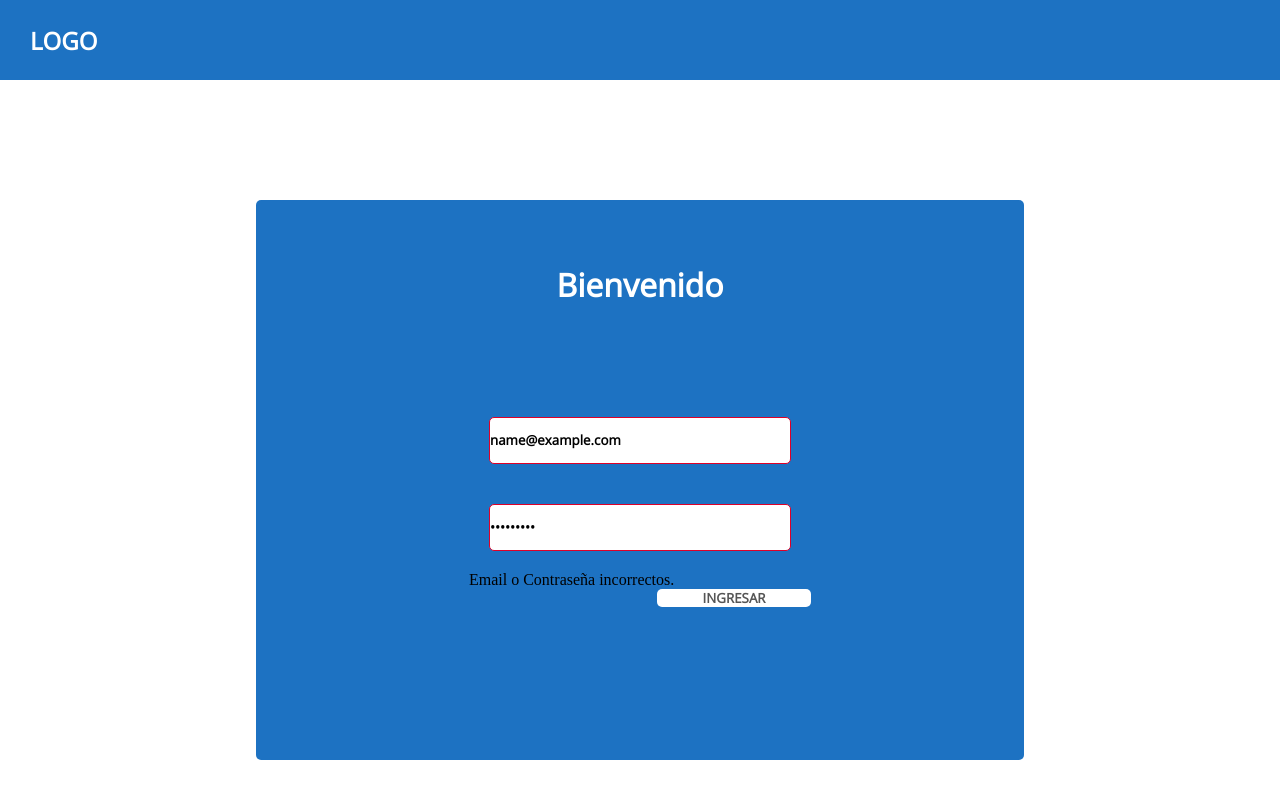
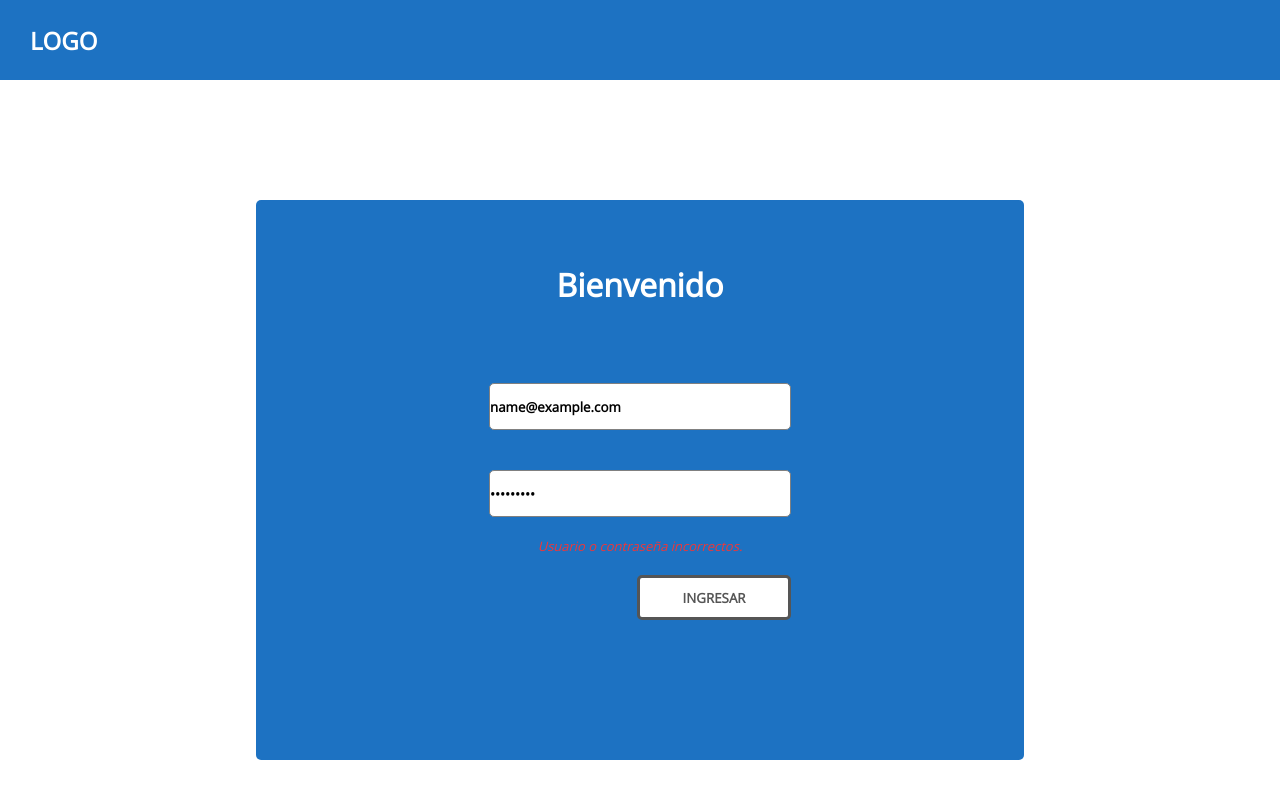
Before and after one commit to matiasj899/data-warehouse, a React (Create React App) app in the folder frontend/: page / in a window 1280 px wide. Both pictures are taken after typing "name@example.com", "Sample123" into the empty fields and a click on the input "INGRESAR". Shown: the top 798 px of the page. Built offline with nearby package versions, Linux system fonts and the light colour scheme; no server answers.

Commit message:
login finished

```diff
--- a/frontend/public/css/style.css
+++ b/frontend/public/css/style.css
@@ -159,3 +159,11 @@ nav ul li:hover{
 .inputInitialStyle.loginError{
     border: 1px solid #de0028;
 }
+
+.error{
+    font-family: 'Open Sans', sans-serif;
+    font-size: small;
+    font-style: italic;
+    color: #F03738;
+    text-align: center;
+}
--- a/frontend/src/App.js
+++ b/frontend/src/App.js
@@ -4,7 +4,7 @@ import Login from "../src/components/Login";
 import Contactos from "../src/components/Contactos";
 import Usuarios from "../src/components/Usuarios";
 import Company from "../src/components/Company";
-import RegionCiudad from '../src/components/RegionCiudad'
+import RegionCiudad from "../src/components/RegionCiudad";
 
 function App() {
   return (
--- a/frontend/src/components/Login.js
+++ b/frontend/src/components/Login.js
@@ -9,30 +9,29 @@ const Login = (props) => {
     password: "",
   });
 
-  const [className, setClassName] = useState("inputInitialStyle");
-
-  const[text,setText]=useState(false)
+  const [error, guardarError] = useState(false);
+  const [loginError, guardarloginError] = useState(false);
   //leer datos formulario
   const actualizarState = (e) => {
     setstate({
       ...state,
       [e.target.name]: e.target.value,
     });
-  };
-
-  const actualizarClase = () => {
-    if (state === "") {
-      console.log("volviendo al estilo anterior");
-      setClassName("inputInitialStyle");
-    } else {
-      console.log("cambiando estilo");
-      setClassName("inputInitialStyle loginError");
+    if (state.email === "" || state.password === "") {
+      guardarloginError(false);
     }
   };
 
   //enviar peticion a la api
   const logUser = (e) => {
     e.preventDefault();
+    if (state.email === "" || state.password === "") {
+      guardarError(true);
+      guardarloginError(false);
+      return;
+    } else {
+      guardarError(false);
+    }
     clienteAxios
       .post("/User/login", state)
       .then((res) => {
@@ -43,9 +42,11 @@ const Login = (props) => {
         }
       })
       .catch((err) => {
-        console.log(err);
         if (err) {
-          actualizarClase();
+          guardarloginError(true);
+          return;
+        } else {
+          guardarloginError(false);
         }
       });
   };
@@ -68,7 +69,7 @@ const Login = (props) => {
                   name="email"
                   placeholder="Email..."
                   onChange={actualizarState}
-                  className={className}
+                  className="inputInitialStyle"
                 />
               </label>
 
@@ -79,12 +80,21 @@ const Login = (props) => {
                   id="password"
                   placeholder="Contraseña..."
                   onChange={actualizarState}
-                  className={className}
+                  className="inputInitialStyle"
                 />
-                <p>Email o Contraseña incorrectos.</p>
+                {error ? (
+                  <p className="error">Todos los campos son obligatorios.</p>
+                ) : null}
+                {loginError ? (
+                  <p className="error">Usuario o contraseña incorrectos.</p>
+                ) : null}
               </label>
 
-              <input type="submit" value="INGRESAR" />
+              <input
+                type="submit"
+                value="INGRESAR"
+                className="inputInitialStyle"
+              />
             </form>
           </div>
         </div>
```
